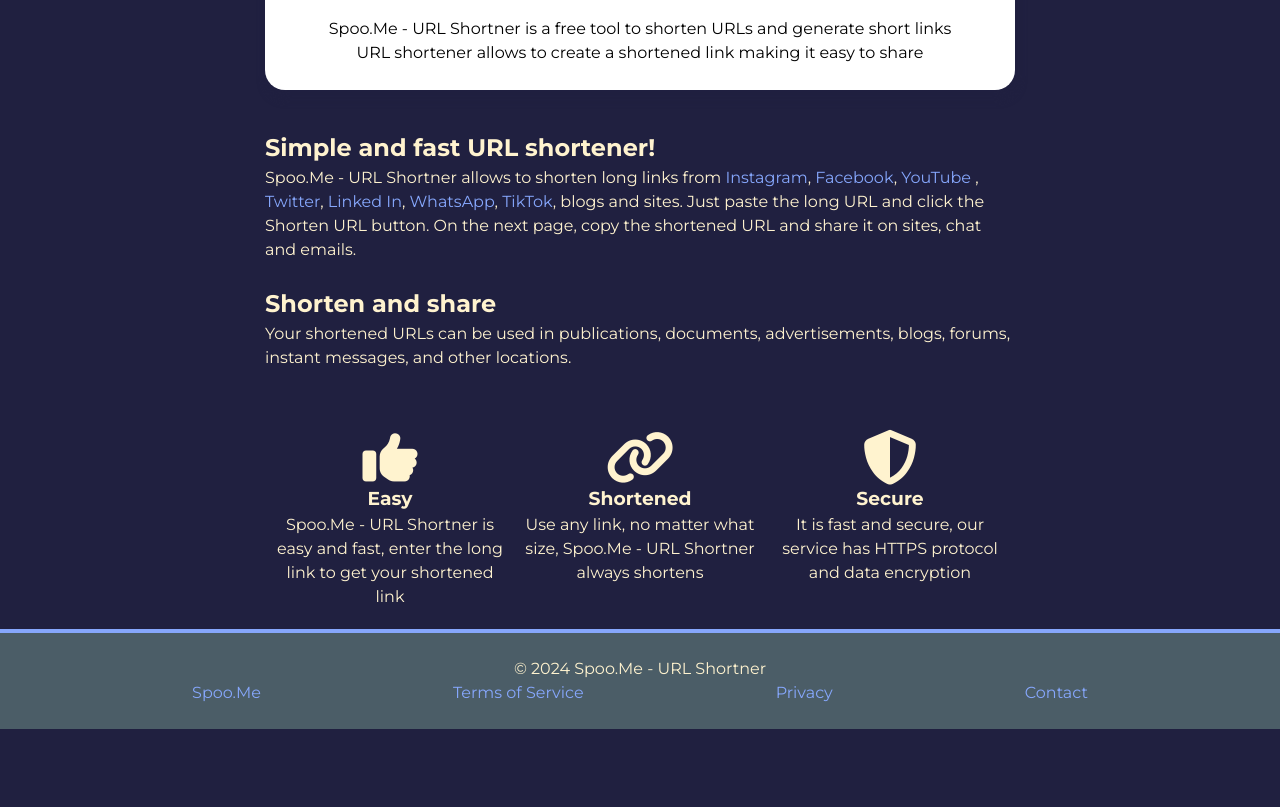
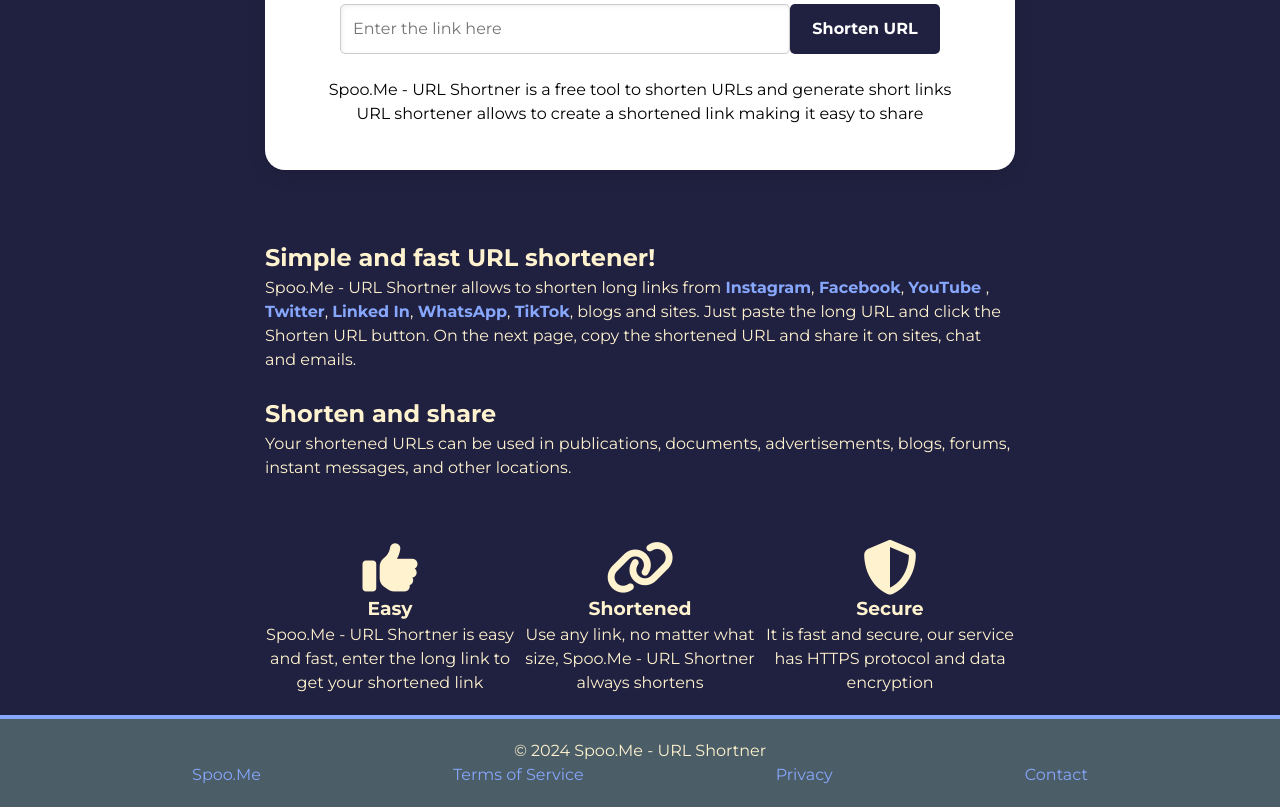
Before and after one commit to Sahil-Coder1/Shortner, a plain HTML site: page index.html in a window 1280 px wide. Shown: the part 243-1050 px from the top of the page. Before the commit the page ends 872 px from the top, so only its background shows below. Drawn offline with Linux system fonts and the light colour scheme.

Commit message:
improved style

```diff
--- a/style.css
+++ b/style.css
@@ -1,214 +1,235 @@
-@import url('https://fonts.googleapis.com/css2?family=Montserrat:ital,wght@0,100..900;1,100..900&display=swap');
-:root{
-    --bg:#202040;
-    --text-head:#FFF3CF;
-    --box-color:#fff;
-    --box-text:#202040;
-    --url-color:#86A7FC;
-    --footer:#4B5D67;
+@import url('https://fonts.googleapis.com/css2?family=Montserrat:wght@100..900&display=swap');
+
+:root {
+    --bg: #202040;
+    --text-head: #FFF3CF;
+    --box-color: #fff;
+    --box-text: #202040;
+    --url-color: #86A7FC;
+    --footer: #4B5D67;
+    --focus-color: #FFCF4F;
 }
-*{
+
+* {
     margin: 0;
     padding: 0;
-    outline: none;
     box-sizing: border-box;
     line-height: 1.5;
-    transition: all .3s ease-in-out;
-    font-family: Montserrat;
-  }
+    transition: all 0.3s ease-in-out;
+    font-family: 'Montserrat', sans-serif;
+}
 
-body{
-    background-color:var(--bg);
-    margin: 0px;
+body {
+    background-color: var(--bg);
+    margin: 0;
+    overflow-x: hidden;
 }
-.main-head{
+
+.main-head {
     text-align: center;
-    padding: 30px 0px;
+    padding: 30px 0;
     font-size: 40px;
     font-weight: bolder;
     color: var(--text-head);
+    letter-spacing: 1px;
+    text-transform: uppercase;
+}
 
+.main-shortner {
+    background-color: var(--box-color);
+    text-align: center;
+    max-width: 750px;
+    margin: 30px auto;
+    border-radius: 20px;
+    padding: 20px;
+    box-shadow: 0 4px 20px rgba(0, 0, 0, 0.1);
 }
-.main-shortner{
-    background-color:var(--box-color);
+
+.shorted-url {
+    background-color: var(--box-color);
     text-align: center;
-    width: 750px;
-    margin-left: auto;
-    margin-right: auto;
+    max-width: 700px;
+    margin: 20px auto;
     border-radius: 20px;
-    padding: 1px 8px;
-    box-shadow:  2px 8px 10px var(--box-text);
+    padding: 16px;
+    box-shadow: 0 4px 20px rgba(0, 0, 0, 0.1);
 }
-.shorted-url{
-    background-color:var(--box-color);
+
+.shorted-url h2, .main-shortner h2 {
+    margin: 16px 0;
+    color: var(--box-text);
+    font-size: 30px;
+}
+
+.box-text {
+    font-size: 16px;
     text-align: center;
-    width: 700px;
-    margin-left: auto;
-    margin-right: auto;
-    border-radius: 20px;
-    padding: 16px 8px 1 8px;
-    box-shadow:  2px 8px 10px var(--box-text);
+    padding: 0 40px;
 }
-.shorted-url h2{
-    margin: 16px 0px;
-}
-.main-shortner h2{
-    font-size: 30px;
-    color: var(--box-text);
-    padding: 10px 0px ;
-}
-.box-text{
-    font-family: Montserrat;
-    text-align: center;
-    padding: 0px 40px 0px 40px;
-    font-size: 16px;
-}
-.short{
-    font-family: Montserrat;
+
+.short {
     font-weight: bold;
     background-color: var(--box-text);
     color: var(--box-color);
     font-size: 16px;
-    padding: 13px 8px;
+    padding: 13px 16px;
     border: none;
-    border-top-right-radius: 5px;
-    border-bottom-right-radius: 5px;
+    border-radius: 5px;
     cursor: pointer;
     min-width: 150px;
+    transition: background-color 0.3s ease, transform 0.3s ease;
 }
-.short:hover{
-   color: var(--box-color);
+
+.short:hover {
     background-color: var(--footer);
+    transform: translateY(-2px);
 }
-.shortIn{
-    font-family: Montserrat;
+
+.shortIn {
     width: 450px;
     font-size: 16px;
-    padding: 12px 12px;
+    padding: 12px;
     border: 1px solid #ccc;
+    border-radius: 5px;
     box-shadow: inset 1px 1px 4px #eee;
-    border-top-left-radius: 5px;
-    border-bottom-left-radius: 5px;
-    outline: none;
 }
-.shortner-details{
-    padding: 40px 0px;
-    width: 750px;
-    margin-left: auto;
-    margin-right: auto;
+
+.shortner-details {
+    padding: 40px 0;
+    max-width: 750px;
+    margin: auto;
     color: var(--text-head);
 }
-.shortner-details a{
+
+.shortner-details a {
     text-decoration: none;
     color: var(--url-color);
+    font-weight: bold;
 }
-.hightlights{
-    padding: 20px 0px ;
-    margin-left: auto;
-    margin-right: auto;
-    width: 750px;
+
+.hightlights {
+    padding: 20px 0;
+    max-width: 750px;
+    margin: auto;
     color: var(--text-head);
 }
-.hightlights li i{
-    font-size: 55px;
-}
-.hightlights li i:hover{
-    color: #0D9276;
-}
-.hightlights ul li p{
-    padding: 0px 8px;
-}
-.hightlights ul{
+
+.hightlights ul {
     display: flex;
     justify-content: space-evenly;
-    padding-inline-start: 0px;
+    padding-left: 0;
+    list-style: none;
 }
-.hightlights ul li{
+
+.hightlights ul li {
     width: 50%;
     text-align: center;
 }
-.footer{
+
+.hightlights li i {
+    font-size: 55px;
+    transition: color 0.3s ease;
+}
+
+.hightlights li i:hover {
+    color: #0D9276;
+}
+
+.footer {
     background-color: var(--footer);
-    min-height: 100px;
-    height: auto;
+    padding: 20px 0;
     width: 100%;
-    padding: 10px 0px;
-    position: absolute;
     border-top: 4px solid var(--url-color);
-    align-content: center;
+    text-align: center;
 }
-.footer p{
+
+.footer p {
     color: var(--text-head);
-    text-align: center;
-    height: auto;
 }
+
 .footer ul {
     display: flex;
     justify-content: space-evenly;
+    padding-left: 0;
+    list-style: none;
 }
-.footer ul li{
-    color: var(--bg);
+
+.footer ul li a {
+    color: var(--url-color);
+    transition: color 0.3s ease;
 }
-.footer ul li a{
-    color: var(--url-color);
+
+.footer ul li a:hover {
+    color: var(--focus-color);
+}
+
+a {
     text-decoration: none;
 }
-.success{
-    color: #0D9276;
+
+.another {
+    background-color: var(--bg);
+    color: var(--box-color);
+    border: none;
+    padding: 10px 20px;
+    font-size: 18px;
+    border-radius: 10px;
+    cursor: pointer;
 }
-a{
-    text-decoration: none;
+
+.another:hover {
+    background-color: var(--footer);
 }
-.another{
-    background-color: var(--bg);
-    border-radius: 10px;
-    border: none;
-    padding: 8px;
-    font-size: 18px;
-}
-.another a{
-color: white;
-}
-::-webkit-scrollbar{
-    background:linear-gradient(#014379,rgb(25, 25, 55));
+
+::-webkit-scrollbar {
+    background: linear-gradient(#014379, rgb(25, 25, 55));
     width: 10px;
     border-radius: 10px;
 }
-::-webkit-scrollbar-thumb{
-    background:white;
+
+::-webkit-scrollbar-thumb {
+    background: white;
     border-radius: 10px;
 }
+
+:focus {
+    outline: 2px dashed var(--focus-color);
+    outline-offset: 2px;
+}
+
+/* Improved Responsiveness */
+@media only screen and (max-width: 900px) {
+    .main-shortner, .shorted-url, .shortner-details, .hightlights {
+        width: 95%;
+        padding: 20px;
+    }
+
+    .shortIn {
+        width: 100%;
+    }
+}
+
 @media only screen and (max-width: 600px) {
-    .box-text{
+    .box-text {
         padding: 8px;
     }
-    .short{
-    border-radius: 20px;
-    margin: 10px 0px;
+
+    .short {
+        width: 100%;
+        margin-top: 10px;
+        border-radius: 20px;
     }
-    .main-shortner h2{
+
+    .main-shortner h2 {
         font-size: 20px;
     }
-    .shortIn{
-        width: 100%;
-    }
-    .main-shortner{
-        width: 90%;
-    }
-    .shorted-url{
-        width: 90%;
-    }
-    .shortner-details{
-        padding: 20px;
-        width: 100%;
-    }
-    .hightlights{
-        width: 100%;
-    }
-    .hightlights ul{
+
+    .hightlights ul {
         display: block;
     }
-    .hightlights ul li{
+
+    .hightlights ul li {
         width: 100%;
+        margin-bottom: 10px;
     }
-  }
+}
```
